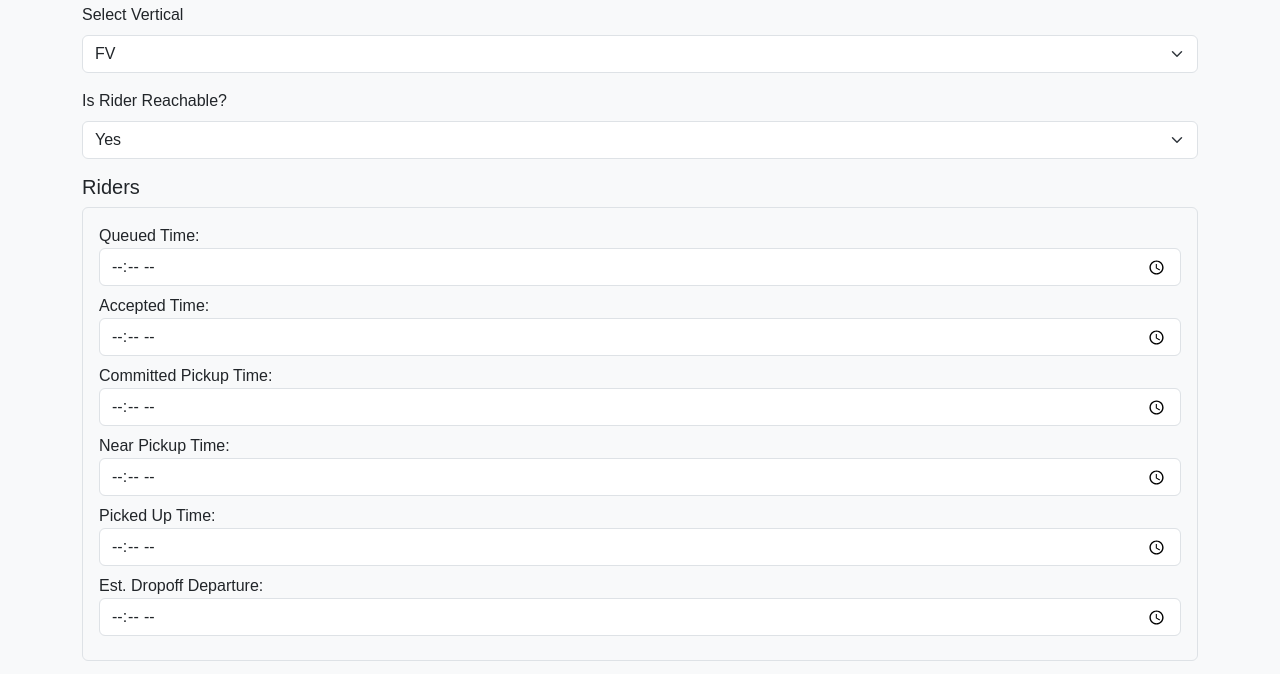
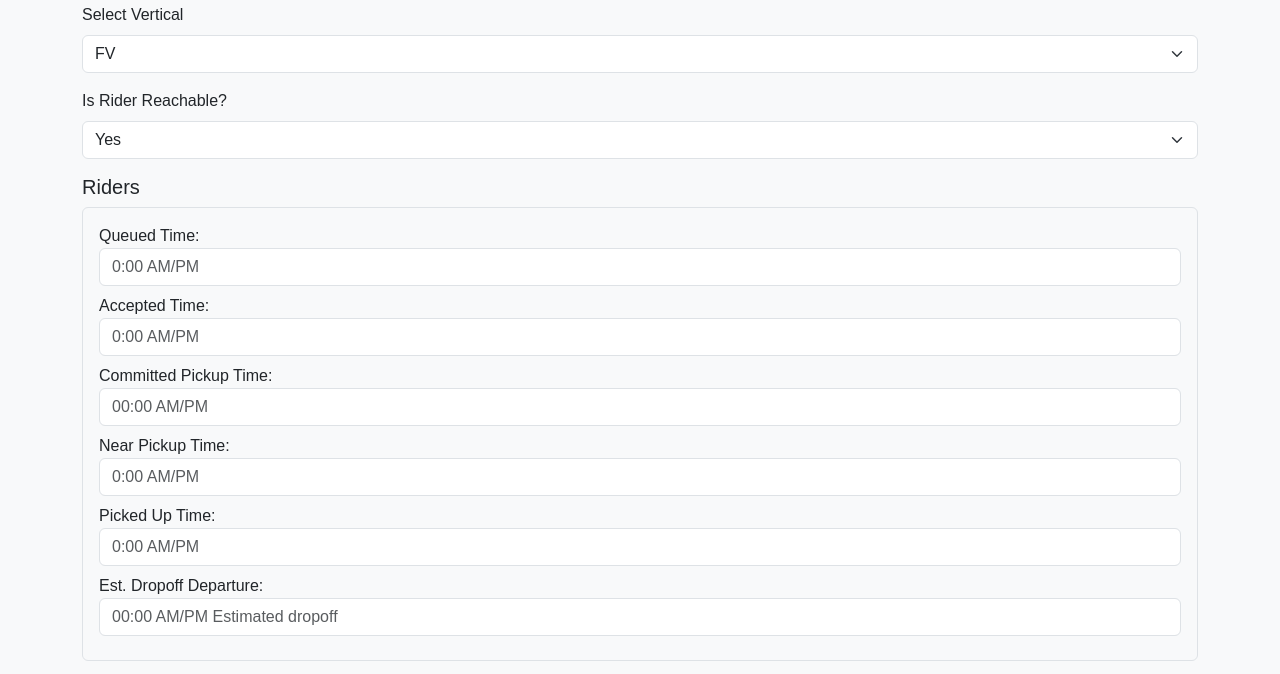
Before and after one commit to Adham-Hero/Late_order_process, a plain HTML site: page index.html in a window 1280 px wide. Shown: the part 107-781 px from the top of the page. Drawn offline with nearby package versions, Linux system fonts and the light colour scheme.

Commit message:
Update index.html

```diff
--- a/index.html
+++ b/index.html
@@ -1,4 +1,3 @@
-
 <!DOCTYPE html>
 <html lang="en">
 <head>
@@ -33,12 +32,24 @@
     <div id="ridersContainer" class="mb-3">
       <h5>Riders</h5>
       <div class="rider border rounded p-3 mb-2">
-        <label>Queued Time: <input type="time" class="form-control queued"></label>
-        <label>Accepted Time: <input type="time" class="form-control accepted"></label>
-        <label>Committed Pickup Time: <input type="time" class="form-control committed"></label>
-        <label>Near Pickup Time: <input type="time" class="form-control nearpickup"></label>
-        <label>Picked Up Time: <input type="time" class="form-control pickedup"></label>
-        <label>Est. Dropoff Departure: <input type="time" class="form-control dropoff"></label>
+        <label>Queued Time:
+          <input type="text" placeholder="0:00 AM/PM" class="form-control queued">
+        </label>
+        <label>Accepted Time:
+          <input type="text" placeholder="0:00 AM/PM" class="form-control accepted">
+        </label>
+        <label>Committed Pickup Time:
+          <input type="text" placeholder="00:00 AM/PM" class="form-control committed">
+        </label>
+        <label>Near Pickup Time:
+          <input type="text" placeholder="0:00 AM/PM" class="form-control nearpickup">
+        </label>
+        <label>Picked Up Time:
+          <input type="text" placeholder="0:00 AM/PM" class="form-control pickedup">
+        </label>
+        <label>Est. Dropoff Departure:
+          <input type="text" placeholder="00:00 AM/PM Estimated dropoff" class="form-control dropoff">
+        </label>
       </div>
     </div>
 
@@ -46,7 +57,7 @@
 
     <div class="mb-3">
       <label class="form-label">Current Time (at cancellation):</label>
-      <input type="time" id="currentTime" class="form-control">
+      <input type="text" id="currentTime" placeholder="00:00:00 AM/PM" class="form-control">
     </div>
 
     <button id="calculateBtn" class="btn btn-primary">Calculate</button>
```
